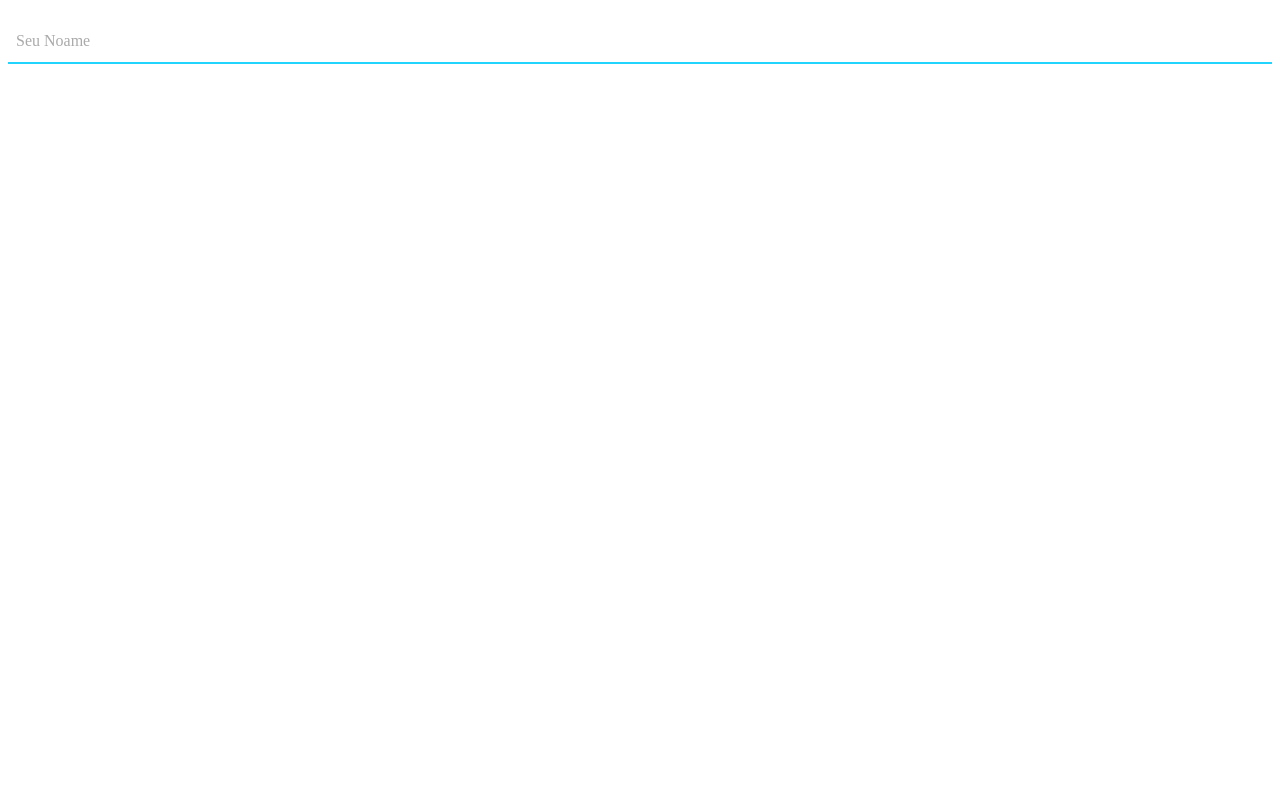
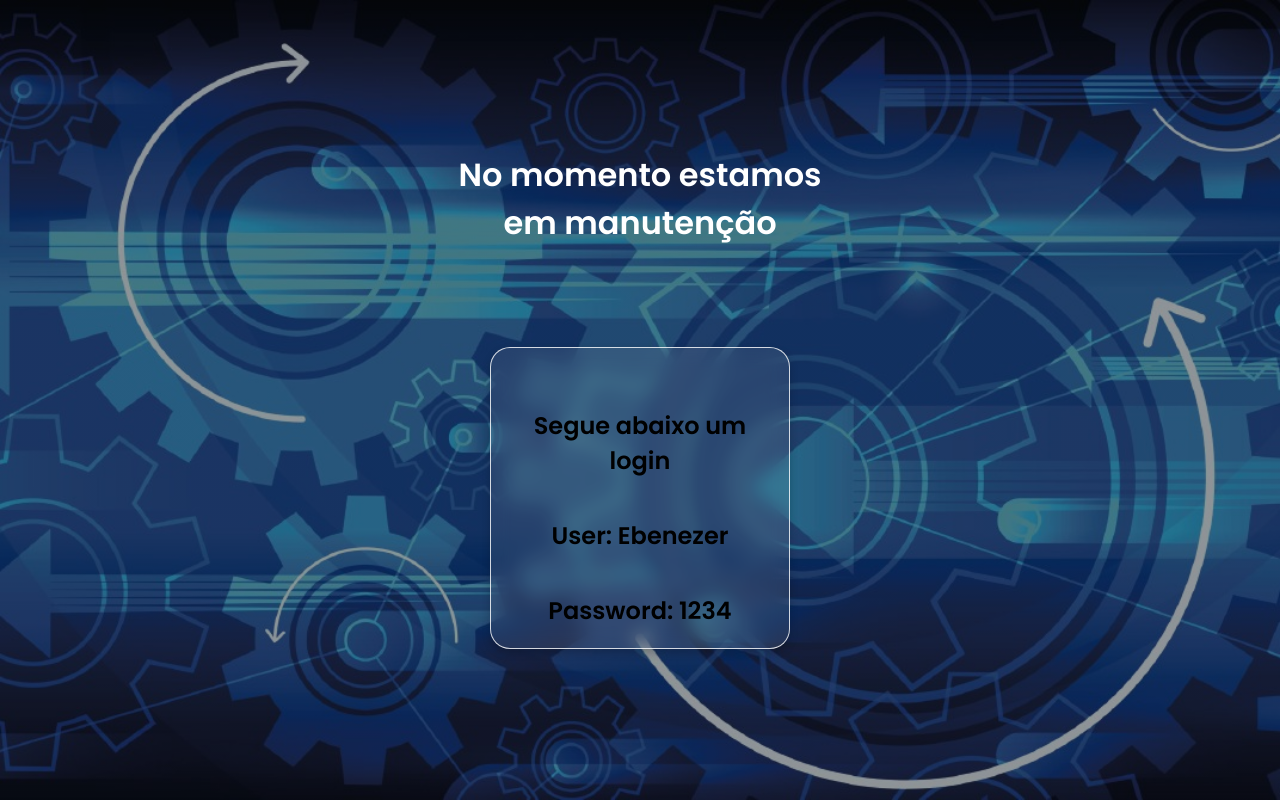
Before and after one commit to GustaDev7/Cefas, a plain HTML site: page src/html/register.html in a window 1280 px wide. Drawn offline with Linux system fonts and the light colour scheme.

Commit message:
feat: mudança no register

```diff
--- a/src/css/register.css
+++ b/src/css/register.css
@@ -0,0 +1,54 @@
+* {
+    margin: 0;
+    padding: 0;
+    box-sizing: border-box;
+    font-family: 'poppins', Arial, sans-serif;
+}
+body {
+   margin: 0;
+   padding: 0;
+
+}
+.container {
+    display: flex;
+    flex-direction: column;
+    justify-content: center;
+    align-items: center;
+    background-image:
+    linear-gradient(rgba(0, 0, 0, 0.4), rgba(0, 0, 0, 0.4)), /* Camada de preto com 50% de opacidade */
+    url('../manutençao.jpg'); /* Imagem de fundo */
+    background-size: cover;
+    background-repeat: no-repeat;
+    width: 100%;
+    height: 100vh;
+    color: #fff;
+}
+.content {
+    width: auto;
+    height: auto;
+    text-align: center;
+    margin-bottom: 100px;
+
+}
+.container h2 {
+    margin-top: 40px;
+}
+
+.transparent-div {
+    display: flex;
+    flex-direction: column;
+    background-color: rgba(255, 255, 255, 0.09); /* Fundo branco com 20% de opacidade */
+    border: 1px solid rgba(255, 255, 255, 0.8); /* Borda branca com 80% de opacidade */
+    border-radius: 20px;
+    padding: 20px;
+    width: 300px;
+    height: auto;
+    display: flex;
+    align-items: center;
+    justify-content: center;
+    color: black; /* Cor do texto */
+    text-align: center;
+    box-shadow: 0 4px 8px rgba(0, 0, 0, 0.2); /* Sombra sutil */
+    backdrop-filter: blur(10px); /* Aplica o desfoque ao fundo da div */
+    -webkit-backdrop-filter: blur(10px); /* Suporte para navegadores WebKit */
+}
--- a/src/html/register.html
+++ b/src/html/register.html
@@ -1,63 +1,30 @@
 <!DOCTYPE html>
 <html lang="en">
+
 <head>
     <meta charset="UTF-8">
     <meta name="viewport" content="width=device-width, initial-scale=1.0">
     <title>Document</title>
     <link rel="stylesheet" href="../css/register.css">
+    <link rel="stylesheet" href="https://fonts.googleapis.com/css2?family=Poppins:wght@400;600&display=swap">
+</head>
 
-    <style>
-        .input-group {
-            position: relative;
-            margin-top: 20px;
-        }
+<body>
+    <div class="container">
+        <div class="content">
+            <h1>
+                No momento estamos
+            </h1>
+            <h1>em manutenção</h1>
+        </div>
+        <div class="transparent-div">
 
-        .input-group input {
-            font-family: Poppins-Regular, sans-serif;
-            width: 100%;
-            padding: 12px 0; /* Padding superior e inferior */
-            border: none;
-            border-bottom: 2px solid #21d4fd;
-            background: transparent;
-            font-size: 16px;
-            color: #333;
-            outline: none;
-            /* Adiciona padding-left para alinhamento do texto com o rótulo */
-            padding-left: 0.5rem; /* Ajuste conforme necessário */
-            box-sizing: border-box; /* Inclui padding e borda no cálculo da largura total */
-        }
+            <h2>Segue abaixo um login</h2>
+            <h2>User: Ebenezer</h2>
+            <h2>Password: 1234</h2>
 
-        .input-group input:focus {
-            border-bottom: 2px solid #2563EB;
-        }
+        </div>
+    </div>
+</body>
 
-        .input-group label {
-            position: absolute;
-            top: 12px; /* Ajuste para o rótulo começar na mesma posição vertical do padding */
-            left: 0.5rem; /* Ajuste para alinhar com o padding do input */
-            padding: 0;
-            pointer-events: none;
-            transition: 0.2s ease all;
-            color: #aaa;
-            font-size: 16px;
-            background: transparent;
-        }
-
-        .input-group input:focus ~ label,
-        .input-group input:not(:placeholder-shown) ~ label {
-            top: -20px; /* Move o rótulo para cima */
-            font-size: 12px; /* Reduz o tamanho da fonte */
-            color: #2563EB; /* Cor do rótulo quando o campo está focado ou preenchido */
-        }
-    </style>
-
-</head>
-<body>
-
-    <div class="input-group">
-        <input type="text" id="input" placeholder=" " required>
-        <label for="input">Seu Noame</label>
-    </div>
-<script src="../js/register.js"></script>
-</body>
 </html>
```
Also changed, not shown: index.html (+8 -5 lines), src/html/cefas.html (+3 -0 lines), src/html/ebenezer.html (+3 -0 lines), src/html/mem.html (+3 -0 lines), src/html/start.html (+4 -5 lines), src/js/script.js (+4 -4 lines), src/manutençao.jpg (added).
